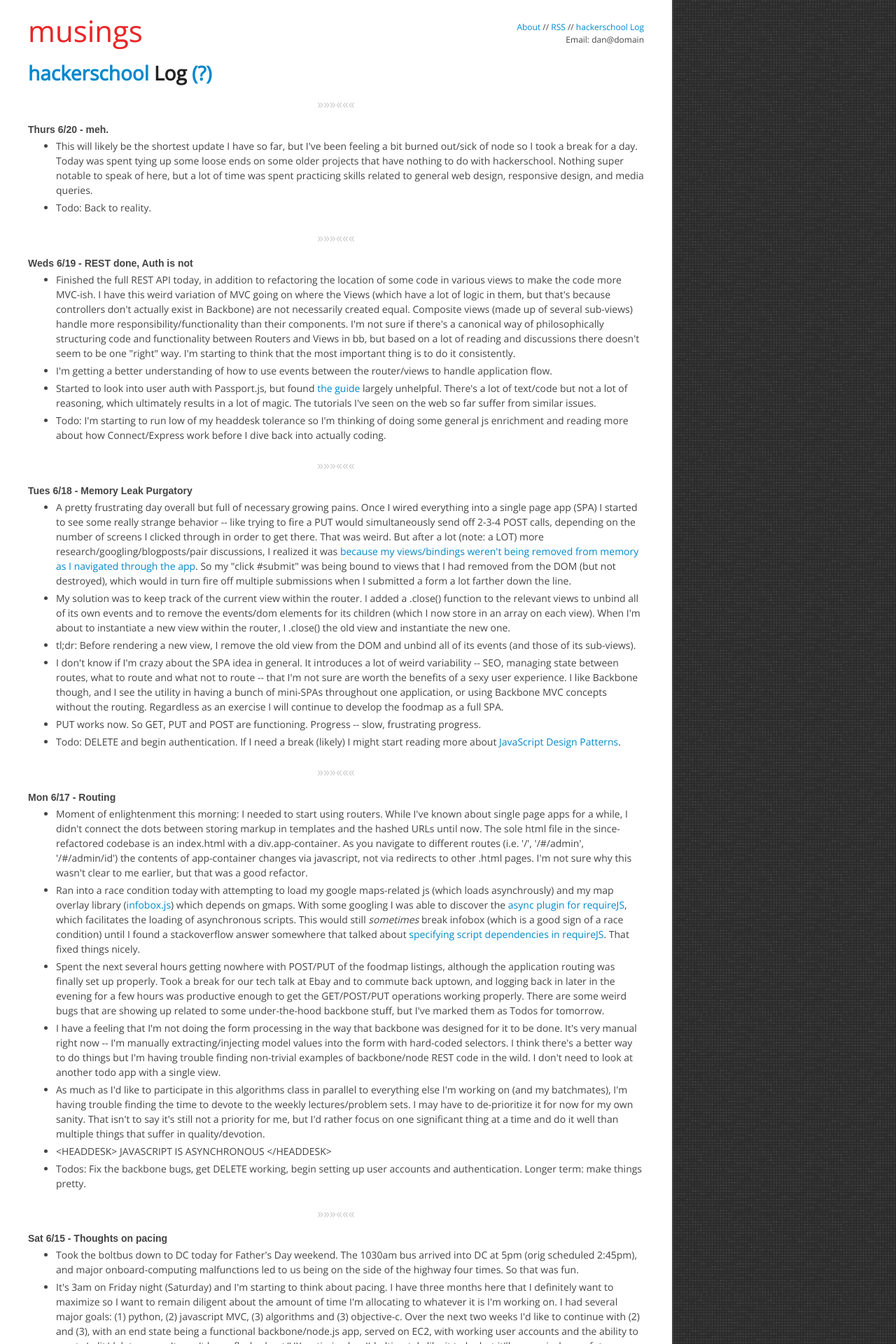
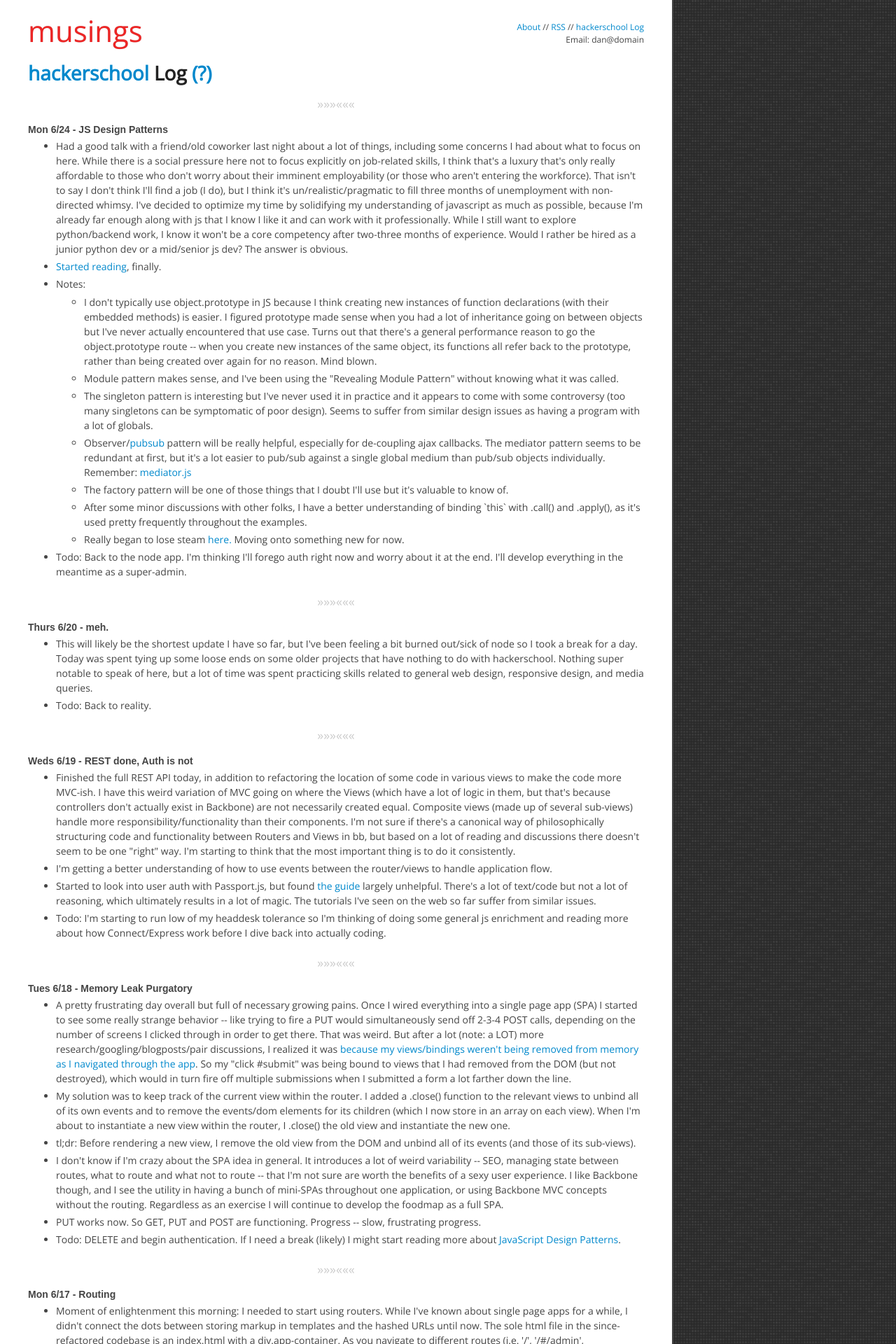
Before and after one commit to danielna/danielna.github.com, a Jekyll site: the page built from hackerschool.html, in a window 1280 px wide. Shown: the top 1920 px of the page at 70% size. Built offline with Jekyll 4.4.1, drawn with Linux system fonts in a browser that asks for light colours; nearby versions of some CDN libraries; library files that are not in the unit come from our copies; Markdown is read by kramdown in place of the engine named in the settings.

Commit message:
update 6/24, fix mobile media query width

```diff
--- a/assets/css/screen.css
+++ b/assets/css/screen.css
@@ -567,78 +567,81 @@ ul li {
 @media (max-width: 520px) {
   /* line 503, ../sass/screen.scss */
   .wrapper {
-    width: 300px;
+    width: 380px;
     padding: 0 15px;
+    -webkit-box-sizing: border-box;
+    -moz-box-sizing: border-box;
+    box-sizing: border-box;
   }
 
-  /* line 507, ../sass/screen.scss */
+  /* line 508, ../sass/screen.scss */
   .container section#home .post-list .post-list-item .meta .post-title {
     line-height: 22px;
   }
 
-  /* line 511, ../sass/screen.scss */
+  /* line 512, ../sass/screen.scss */
   h1 {
     font-size: 24px;
   }
 
-  /* line 515, ../sass/screen.scss */
+  /* line 516, ../sass/screen.scss */
   p, li {
     font-size: 14px;
     line-height: 22px;
   }
 
-  /* line 521, ../sass/screen.scss */
+  /* line 522, ../sass/screen.scss */
   a#about-cheekswab-link img#about-cheekswab {
     width: 200px;
     margin: 0px 0px 20px 35px;
   }
 
-  /* line 527, ../sass/screen.scss */
+  /* line 528, ../sass/screen.scss */
   ol {
     width: 270px;
     padding: 10px 10px 5px 10px;
   }
 
-  /* line 532, ../sass/screen.scss */
+  /* line 533, ../sass/screen.scss */
   ul {
     padding-left: 10px;
   }
 
-  /* line 536, ../sass/screen.scss */
+  /* line 537, ../sass/screen.scss */
   blockquote {
     margin-left: 0px;
   }
-  /* line 538, ../sass/screen.scss */
+  /* line 539, ../sass/screen.scss */
   blockquote p {
     font-size: 14px;
     line-height: 21px;
     margin-bottom: 14px;
   }
 
-  /* line 544, ../sass/screen.scss */
+  /* line 545, ../sass/screen.scss */
   .quote-source {
     font-size: 10px;
   }
 
-  /* line 548, ../sass/screen.scss */
+  /* line 549, ../sass/screen.scss */
   img {
     width: 300px;
   }
 
-  /* line 552, ../sass/screen.scss */
+  /* line 553, ../sass/screen.scss */
   a.post-title {
     margin: 3px 0;
     font-size: 16px !important;
     line-height: 18px !important;
   }
 
-  /* line 557, ../sass/screen.scss */
+  /* line 558, ../sass/screen.scss */
   p.post-subtitle {
     font-size: 14px !important;
     line-height: 18px !important;
   }
 
-  /* line 562, ../sass/screen.scss */
+  /* line 563, ../sass/screen.scss */
   .separator {
     margin-bottom: 1em;
   }
--- a/assets/sass/screen.scss
+++ b/assets/sass/screen.scss
@@ -501,8 +501,9 @@ ul {
 // 300px for iPhones
 @media (max-width: 520px) {
      .wrapper {
-        width: 300px;
+        width: 380px;
         padding: 0 15px;
+        @include box-sizing(border-box);
     }
     .container section#home .post-list .post-list-item .meta .post-title {
         line-height: 22px;
--- a/hackerschool.html
+++ b/hackerschool.html
@@ -9,6 +9,47 @@ permalink: /hackerschool/index.html
     <div id="help-content">
         In June 2013 I started my three months at <a href="/2013/05/19/cracker-barrel-and-hackerschool.html" title="Cracker Barrel and hackerschool">hackerschool</a>.  This is where I'll keep a log of what I'm working on/thinking/experiencing/etc.  I'm envisioning something kind of like twitter, but less ephemeral.  It'll be similarly stream-of-conscience.  When I write longer-form posts that pertain to HS I'll link to it both here and on the homepage.
     </div>
+
+    <div class="separator">&raquo;&raquo;&raquo;&laquo;&laquo;&laquo;</div>
+
+    <span class="date" id="2013-06-24">Mon 6/24 - JS Design Patterns</span>
+    <ul>
+        <li>
+            Had a good talk with a friend/old coworker last night about a lot of things, including some concerns I had about what to focus on here.  While there is a social pressure here not to focus explicitly on job-related skills, I think that's a luxury that's only really affordable to those who don't worry about their imminent employability (or those who aren't entering the workforce).  That isn't to say I don't think I'll find a job (I do), but I think it's un/realistic/pragmatic to fill three months of unemployment with non-directed whimsy.  I've decided to optimize my time by solidifying my understanding of javascript as much as possible, because I'm already far enough along with js that I know I like it and can work with it professionally.  While I still want to explore python/backend work, I know it won't be a core competency after two-three months of experience.  Would I rather be hired as a junior python dev or a mid/senior js dev?  The answer is obvious.
+        </li>
+        <li>
+            <a href="http://addyosmani.com/resources/essentialjsdesignpatterns/book/" target="_blank">Started reading</a>, finally.
+        </li>
+        <li> Notes:
+            <ul>
+                <li>
+                    I don't typically use object.prototype in JS because I think creating new instances of function declarations (with their embedded methods) is easier.  I figured prototype made sense when you had a lot of inheritance going on between objects but I've never actually encountered that use case.  Turns out that there's a general performance reason to go the object.prototype route -- when you create new instances of the same object, its functions all refer back to the prototype, rather than being created over again for no reason.  Mind blown.
+                </li>
+                <li>
+                    Module pattern makes sense, and I've been using the "Revealing Module Pattern" without knowing what it was called.
+                </li>
+                <li>
+                    The singleton pattern is interesting but I've never used it in practice and it appears to come with some controversy (too many singletons can be symptomatic of poor design).  Seems to suffer from similar design issues as having a program with a lot of globals.
+                </li>
+                <li>
+                    Observer/<a href="https://github.com/cowboy/jquery-tiny-pubsub" target="_blank">pubsub</a> pattern will be really helpful, especially for de-coupling ajax callbacks.  The mediator pattern seems to be redundant at first, but it's a lot easier to pub/sub against a single global medium than pub/sub objects individually. Remember: <a href="http://thejacklawson.com/Mediator.js/" target='_blank'>mediator.js</a>
+                </li>
+                <li>
+                    The factory pattern will be one of those things that I doubt I'll use but it's valuable to know of.
+                </li>
+                <li>
+                    After some minor discussions with other folks, I have a better understanding of binding `this` with .call() and .apply(), as it's used pretty frequently throughout the examples.
+                </li>
+                <li>
+                    Really began to lose steam <a href="http://addyosmani.com/resources/essentialjsdesignpatterns/book/#mixinpatternjavascript" target="_blank">here.</a> Moving onto something new for now.
+                </li>
+            </ul>
+            <div class="clearfix"></div>
+        </li>
+        <li>
+            Todo: Back to the node app.  I'm thinking I'll forego auth right now and worry about it at the end.  I'll develop everything in the meantime as a super-admin.
+        </li>
+    </ul>
 
     <div class="separator">&raquo;&raquo;&raquo;&laquo;&laquo;&laquo;</div>
 
```
